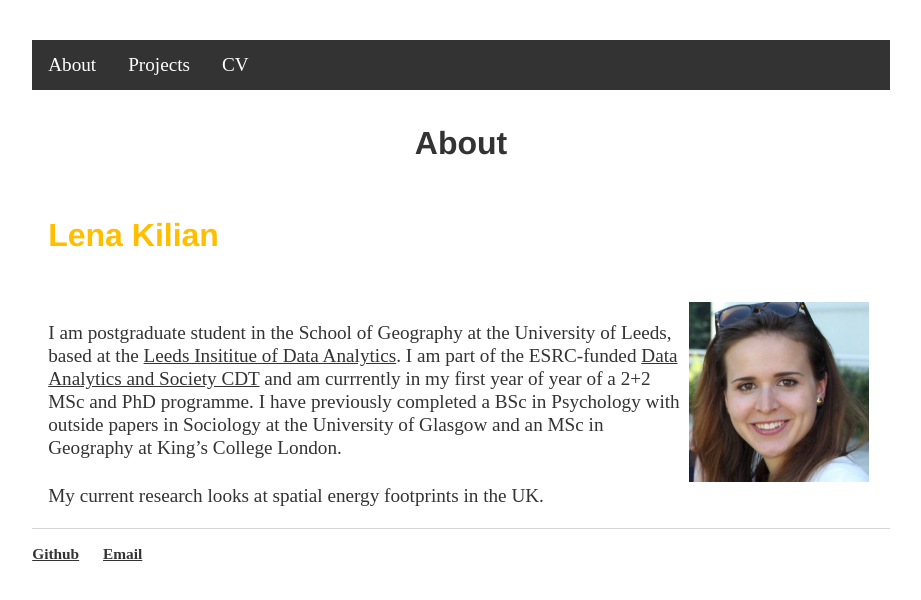
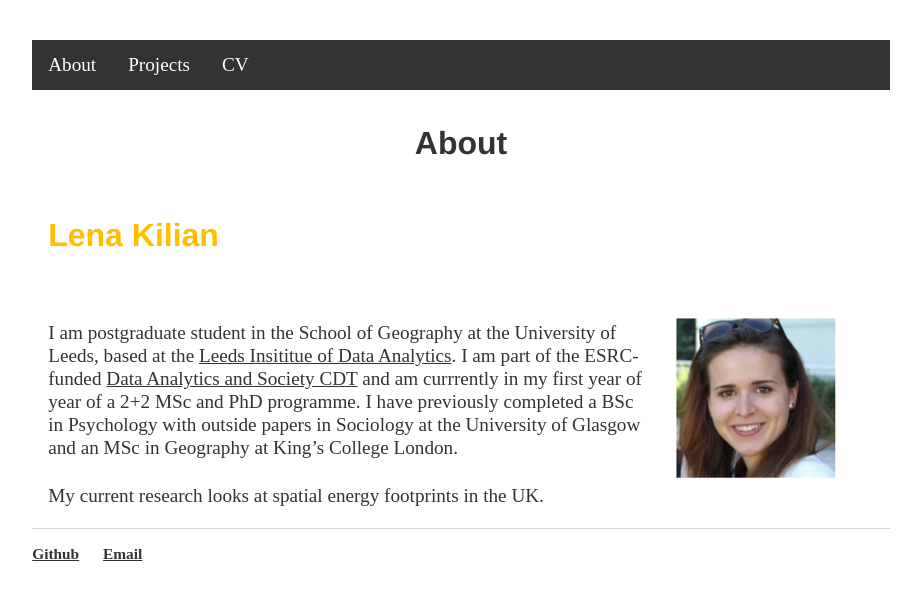
Before and after one commit to lena-kilian/lena-kilian.github.io, a Jekyll site: the page built from index.md, in a window 1280 px wide. Shown: the top 600 px of the page, without its empty margins (179-1100 px from the left). Built offline with Jekyll 4.4.1, drawn with Linux system fonts in a browser that asks for light colours; our own code applies the rules of GitHub Pages for plain Markdown files.

Commit message:
Update index.md

```diff
--- a/index.md
+++ b/index.md
@@ -1,7 +1,7 @@
 # About
 
 ## Lena Kilian
-<img style="padding: 5px;" src="Photo_LenaKilian.png" align="right" width="180"/>
+<img style="padding: 5px;" src="Photo.png" align="right" width="220"/>
 
 I am postgraduate student in the School of Geography at the University of Leeds, based at the [Leeds Insititue of Data Analytics](https://lida.leeds.ac.uk/). I am part of the ESRC-funded [Data Analytics and Society CDT](https://datacdt.org/) and am currrently in my first year of year of a 2+2 MSc and PhD programme. I have previously completed a BSc in Psychology with outside papers in Sociology at the University of Glasgow and an MSc in Geography at King's College London.
 
```
